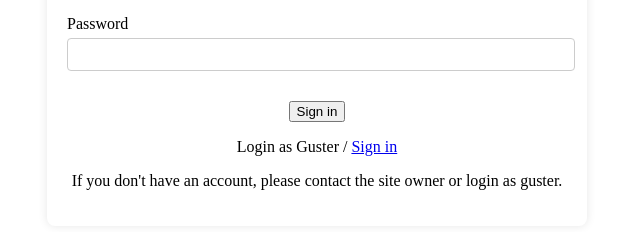
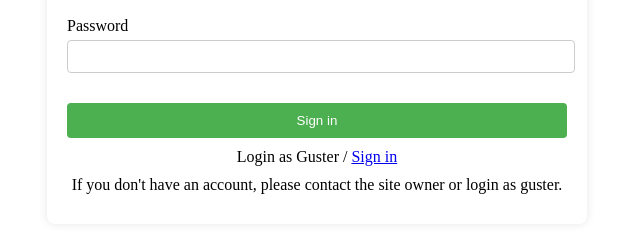
Before and after one commit to new-aspect/memos-web, a plain HTML site: page index.html in a window 1280 px wide. Shown: the part 380-612 px from the top of the page, without its empty margins (323-963 px from the left). Drawn offline with Linux system fonts and the light colour scheme.

Commit message:
按钮和段落的样式

```diff
--- a/style.css
+++ b/style.css
@@ -35,3 +35,21 @@ input {
     border: 1px solid #ccc;
     border-radius: 4px; /* boder-radius用于设置元素的圆角半径 4px表示元素的圆角半径是4像素 */
 }
+
+button {
+    width: 100%;
+    padding: 10px;
+    background: #4CAF50;
+    color: white; /* 这个让文字变成了白色的 */
+    border: none; /* 这个去掉了外面黑色的边框，变得好看了一点点 */
+    border-radius: 4px; /* 这个元素的圆角的半径变成4像素 */
+    cursor: pointer; /* 这个将鼠标的光标更改为指针的样式，就是让操作者知道这个东西可以点*/
+}
+
+button:hover { /* :hover 伪类用于选择鼠标指针悬停在其上的元素， */
+    background-color:  #45a049; /* :hover 表示当鼠标悬停在按钮上时，按钮的背景色会发生变化。这么做实现了鼠标悬停在上面颜色变深提示用户这个按钮是可以点的 */
+}
+
+p {
+    margin: 10px 0; /*表示为上下边距为10像素，左右边距为0像素 */
+}
```
